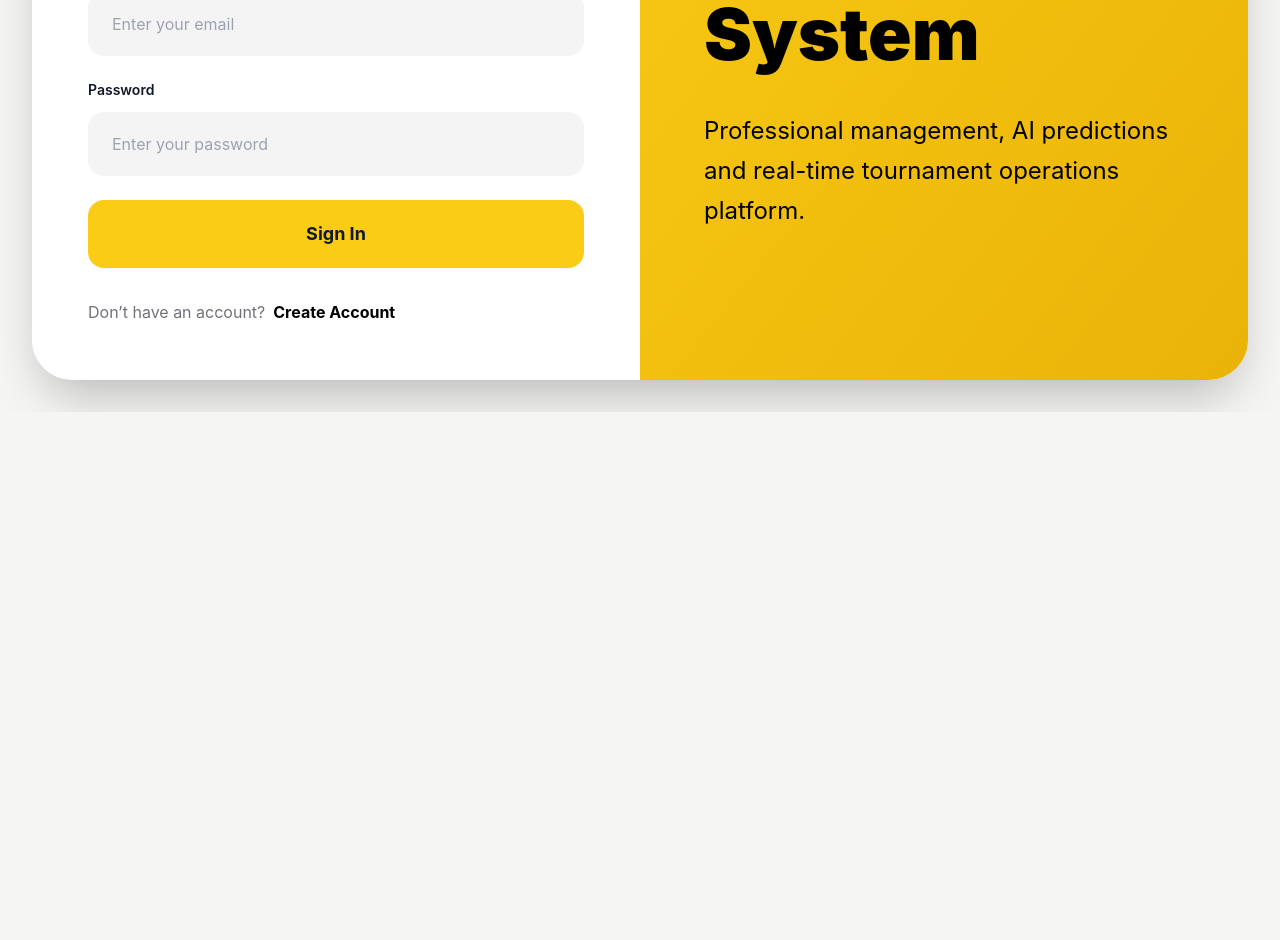
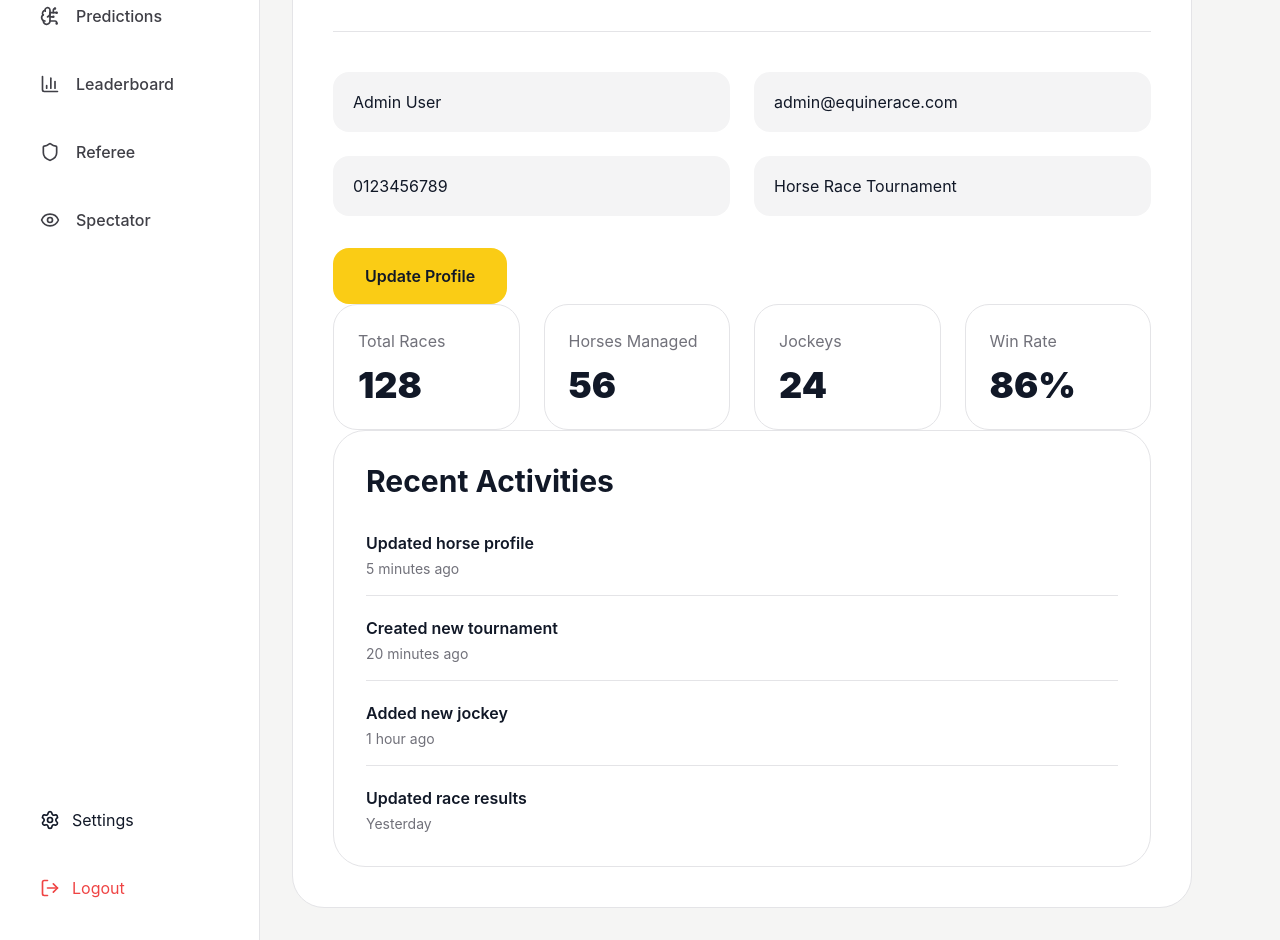
Before and after one commit to quang-nx2905/HorseRaceTMS, a React (Vite) app: page /profile in a window 1280 px wide. Before the commit this address led to /login. Shown: the part 420-1360 px from the top of the page. Before the commit the page ends 832 px from the top, so only its background shows below. Built offline with nearby package versions, Linux system fonts and the light colour scheme; sample sign-in values are in the browser's storage.

Commit message:
Complete Profile page with stats and activities

```diff
--- a/src/App.jsx
+++ b/src/App.jsx
@@ -20,6 +20,7 @@ import Leaderboard from "./pages/Leaderboard";
 import Referee from "./pages/Referee";
 import Spectator from "./pages/Spectator";
 import Settings from "./pages/Settings";
+import Profile from "./pages/Profile";
 
 function App() {
   return (
@@ -128,6 +129,17 @@ function App() {
             }
           />
 
+          <Route
+            path="/profile"
+            element={
+              <ProtectedRoute>
+                <DashboardLayout>
+                  <Profile />
+                </DashboardLayout>
+              </ProtectedRoute>
+            }
+          />
+
           <Route path="*" element={<Navigate to="/login" replace />} />
         </Routes>
       </BrowserRouter>
--- a/src/pages/Profile.jsx
+++ b/src/pages/Profile.jsx
@@ -249,6 +249,174 @@ function Profile() {
 
                         </div>
 
+                        {/* STATS */}
+
+                        <div
+                            className="
+        grid
+        grid-cols-1
+        md:grid-cols-4
+        gap-6
+    "
+                        >
+
+                            <div className="card p-6">
+
+                                <p className="text-zinc-500">
+                                    Total Races
+                                </p>
+
+                                <h2 className="text-4xl font-black mt-3">
+                                    128
+                                </h2>
+
+                            </div>
+
+                            <div className="card p-6">
+
+                                <p className="text-zinc-500">
+                                    Horses Managed
+                                </p>
+
+                                <h2 className="text-4xl font-black mt-3">
+                                    56
+                                </h2>
+
+                            </div>
+
+                            <div className="card p-6">
+
+                                <p className="text-zinc-500">
+                                    Jockeys
+                                </p>
+
+                                <h2 className="text-4xl font-black mt-3">
+                                    24
+                                </h2>
+
+                            </div>
+
+                            <div className="card p-6">
+
+                                <p className="text-zinc-500">
+                                    Win Rate
+                                </p>
+
+                                <h2 className="text-4xl font-black mt-3">
+                                    86%
+                                </h2>
+
+                            </div>
+
+                        </div>
+
+                        {/* RECENT ACTIVITIES */}
+
+                        <div
+                            className="
+        bg-white
+        dark:bg-zinc-900
+
+        border
+        border-zinc-200
+        dark:border-zinc-800
+
+        rounded-[32px]
+
+        p-8
+    "
+                        >
+
+                            <h2
+                                className="
+            text-3xl
+            font-bold
+            dark:text-white
+
+            mb-8
+        "
+                            >
+                                Recent Activities
+                            </h2>
+
+                            <div className="space-y-5">
+
+                                <div
+                                    className="
+                border-b
+                border-zinc-200
+                dark:border-zinc-800
+
+                pb-4
+            "
+                                >
+
+                                    <p className="font-semibold dark:text-white">
+                                        Updated horse profile
+                                    </p>
+
+                                    <p className="text-zinc-500 text-sm mt-1">
+                                        5 minutes ago
+                                    </p>
+
+                                </div>
+
+                                <div
+                                    className="
+                border-b
+                border-zinc-200
+                dark:border-zinc-800
+
+                pb-4
+            "
+                                >
+
+                                    <p className="font-semibold dark:text-white">
+                                        Created new tournament
+                                    </p>
+
+                                    <p className="text-zinc-500 text-sm mt-1">
+                                        20 minutes ago
+                                    </p>
+
+                                </div>
+
+                                <div
+                                    className="
+                border-b
+                border-zinc-200
+                dark:border-zinc-800
+
+                pb-4
+            "
+                                >
+
+                                    <p className="font-semibold dark:text-white">
+                                        Added new jockey
+                                    </p>
+
+                                    <p className="text-zinc-500 text-sm mt-1">
+                                        1 hour ago
+                                    </p>
+
+                                </div>
+
+                                <div>
+
+                                    <p className="font-semibold dark:text-white">
+                                        Updated race results
+                                    </p>
+
+                                    <p className="text-zinc-500 text-sm mt-1">
+                                        Yesterday
+                                    </p>
+
+                                </div>
+
+                            </div>
+
+                        </div>
+
                     </div>
 
                 </div>
```
